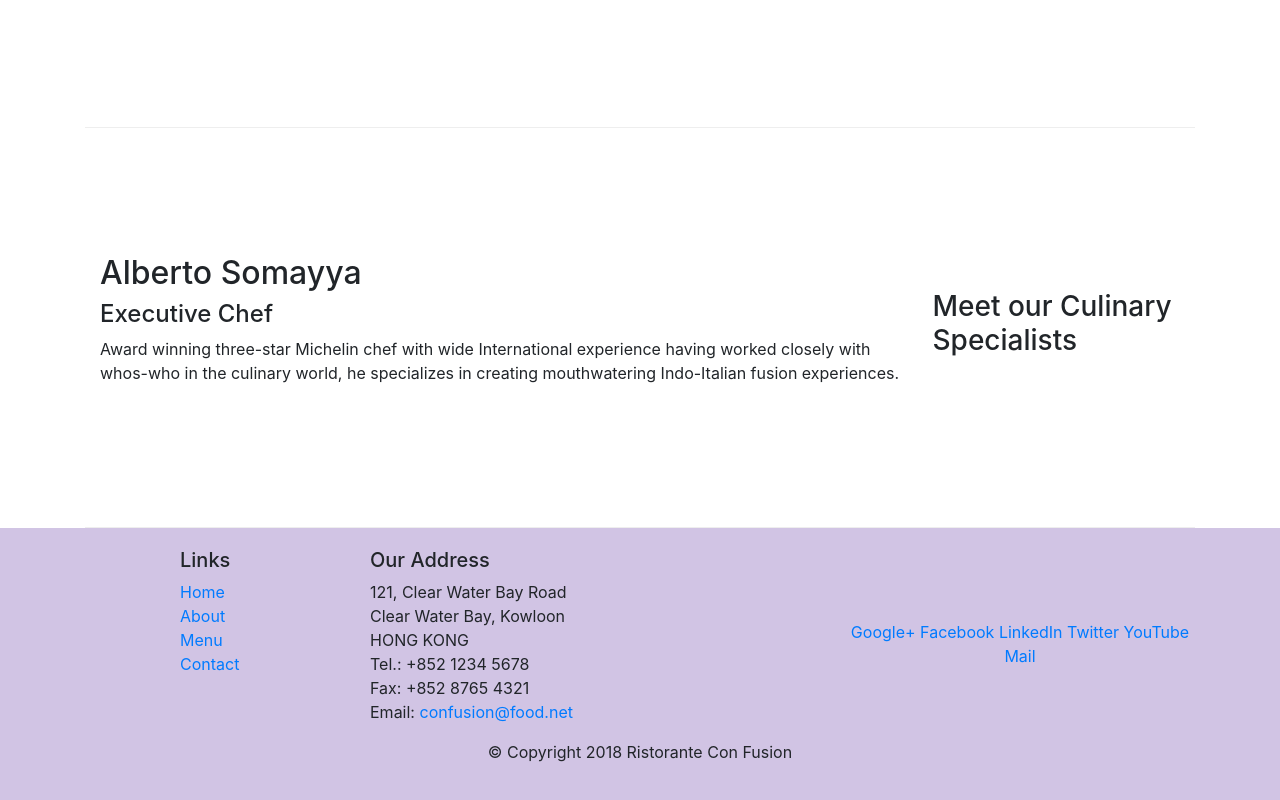
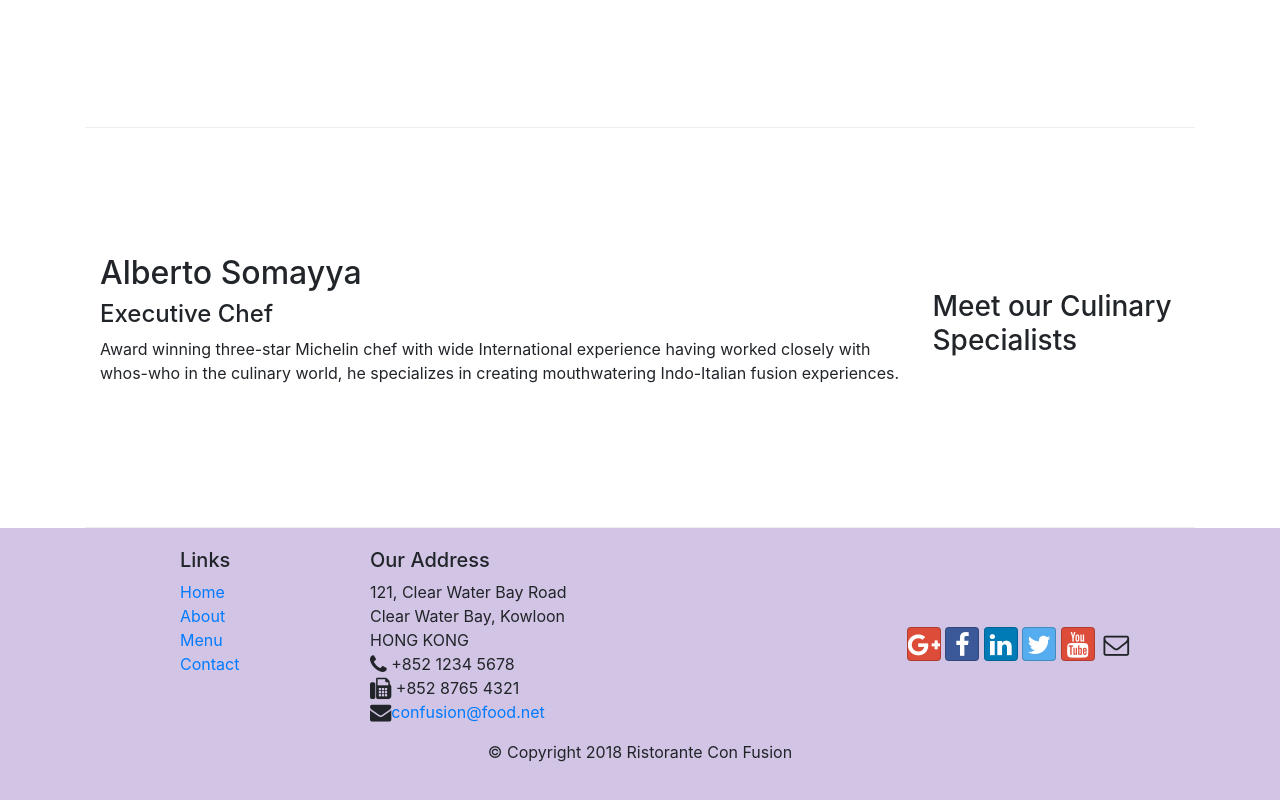
Before and after one commit to JuanGSierra/bootstrap_learning, a website: page index.html in a window 1280 px wide. Shown: the part 1006-1806 px from the top of the page. Drawn offline with nearby package versions, Linux system fonts and the light colour scheme.

Commit message:
font awesome and bootstrap social

```diff
--- a/index.html
+++ b/index.html
@@ -10,6 +10,8 @@
   <!-- Bootstrap CSS -->
   <link rel="stylesheet" href="node_modules/bootstrap/dist/css/bootstrap.min.css">
   <link rel="stylesheet" href="css/styles.css">
+  <link rel="stylesheet" href="node_modules/font-awesome/css/font-awesome.min.css">
+  <link rel="stylesheet" href="node_modules/bootstrap-social/bootstrap-social.css">
   <title>Ristorante Con Fusion</title>
 </head>
 
@@ -23,10 +25,12 @@
 
       <div class="collapse navbar-collapse" id="Navbar">
         <ul class="navbar-nav mr-auto">
-          <li class="nav-item active"><a class="nav-link" href="#">Home</a></li>
-          <li class="nav-item"><a class="nav-link" href="#">Menu</a></li>
-          <li class="nav-item"><a class="nav-link" href="./aboutus.html">About</a></li>
-          <li class="nav-item"><a class="nav-link" href="#">Contact</a></li>
+          <li class="nav-item active"><a class="nav-link" href="#"><span class="fa fa-home fa-lg"></span>Home</a></li>
+          <li class="nav-item"><a class="nav-link" href="#"><span class="fa fa-list fa-lg"></span>Menu</a></li>
+          <li class="nav-item"><a class="nav-link" href="./aboutus.html"><span class="fa fa-info fa-lg"></span>About</a>
+          </li>
+          <li class="nav-item"><a class="nav-link" href="#"><span class="fa fa-address-card fa-lg"></span>Contact</a>
+          </li>
         </ul>
       </div>
 
@@ -108,19 +112,23 @@
             121, Clear Water Bay Road<br>
             Clear Water Bay, Kowloon<br>
             HONG KONG<br>
-            Tel.: +852 1234 5678<br>
-            Fax: +852 8765 4321<br>
-            Email: <a href="mailto:confusion@food.net">confusion@food.net</a>
+            <span class="fa fa-phone fa-lg"></span> +852 1234 5678<br>
+            <span class="fa fa-fax fa-lg"></span> +852 8765 4321<br>
+            <span class="fa fa-envelope fa-lg"></span><a href="mailto:confusion@food.net">confusion@food.net</a>
           </address>
         </div>
         <div class="col-12 col-sm-4 align-self-center">
           <div class="text-center">
-            <a href="http://google.com/+">Google+</a>
-            <a href="http://www.facebook.com/profile.php?id=">Facebook</a>
-            <a href="http://www.linkedin.com/in/">LinkedIn</a>
-            <a href="http://twitter.com/">Twitter</a>
-            <a href="http://youtube.com/">YouTube</a>
-            <a href="mailto:">Mail</a>
+            <a class="btn btn-social-icon btn-google" href="http://google.com/+"><span
+                class="fa fa-google-plus"></span></a>
+            <a class="btn btn-social-icon btn-facebook" href="http://www.facebook.com/profile.php?id="><span
+                class="fa fa-facebook"></span></a>
+            <a class="btn btn-social-icon btn-linkedin" href="http://www.linkedin.com/in/"><span
+                class="fa fa-linkedin"></span></a>
+            <a class="btn btn-social-icon btn-twitter" href="http://twitter.com/"><span
+                class="fa fa-twitter"></span></a>
+            <a class="btn btn-social-icon btn-google" href="http://youtube.com/"><span class="fa fa-youtube"></span></a>
+            <a class="btn btn-social-icon" href="mailto:"><span class="fa fa-envelope-o"></span></a>
           </div>
         </div>
       </div>
--- a/package.json
+++ b/package.json
@@ -15,6 +15,8 @@
   },
   "dependencies": {
     "bootstrap": "^4.5.3",
+    "bootstrap-social": "^5.1.1",
+    "font-awesome": "^4.7.0",
     "jquery": "^3.5.1",
     "popper": "^1.0.1"
   }
```
Also changed, not shown: aboutus.html (+19 -13 lines), 1 other file.
